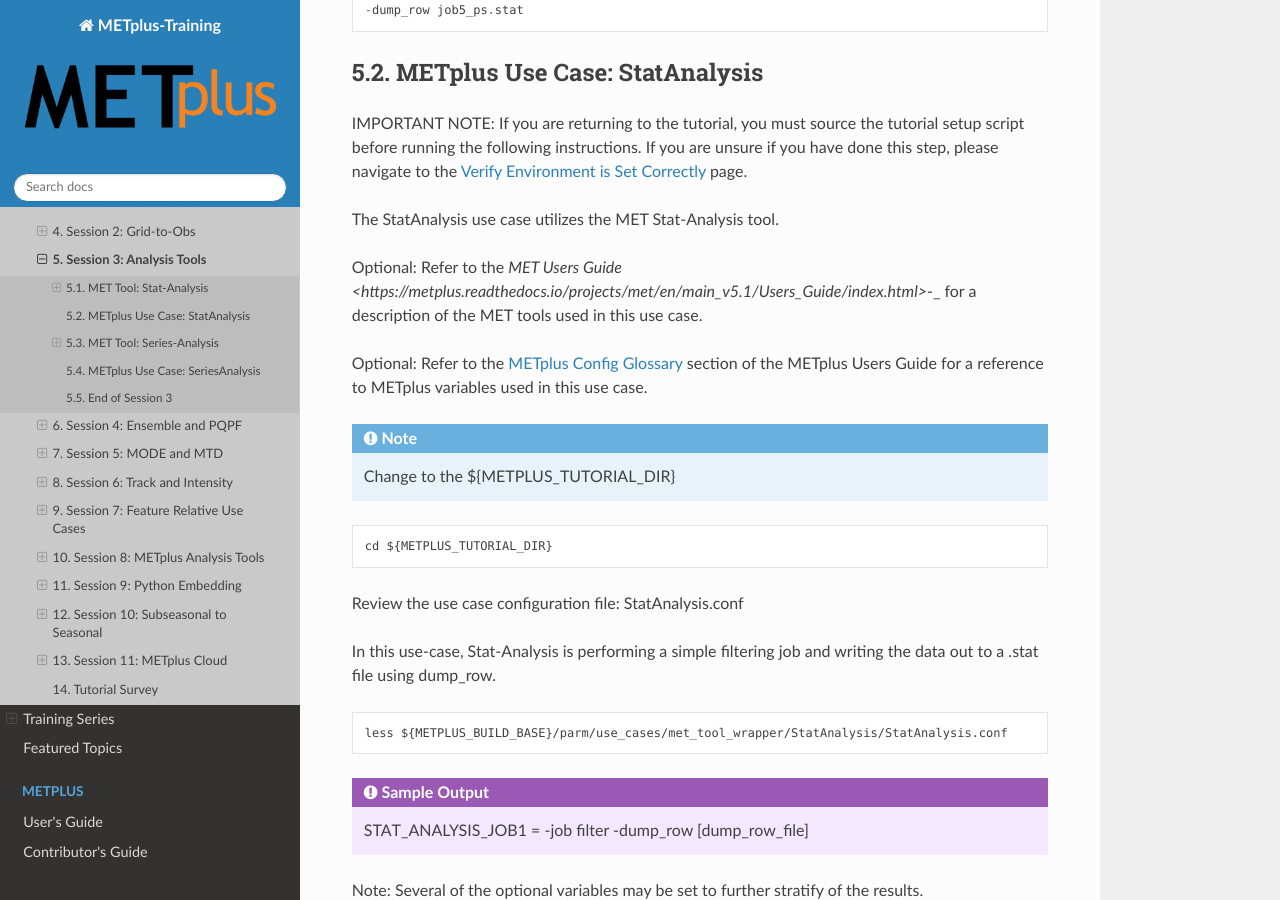
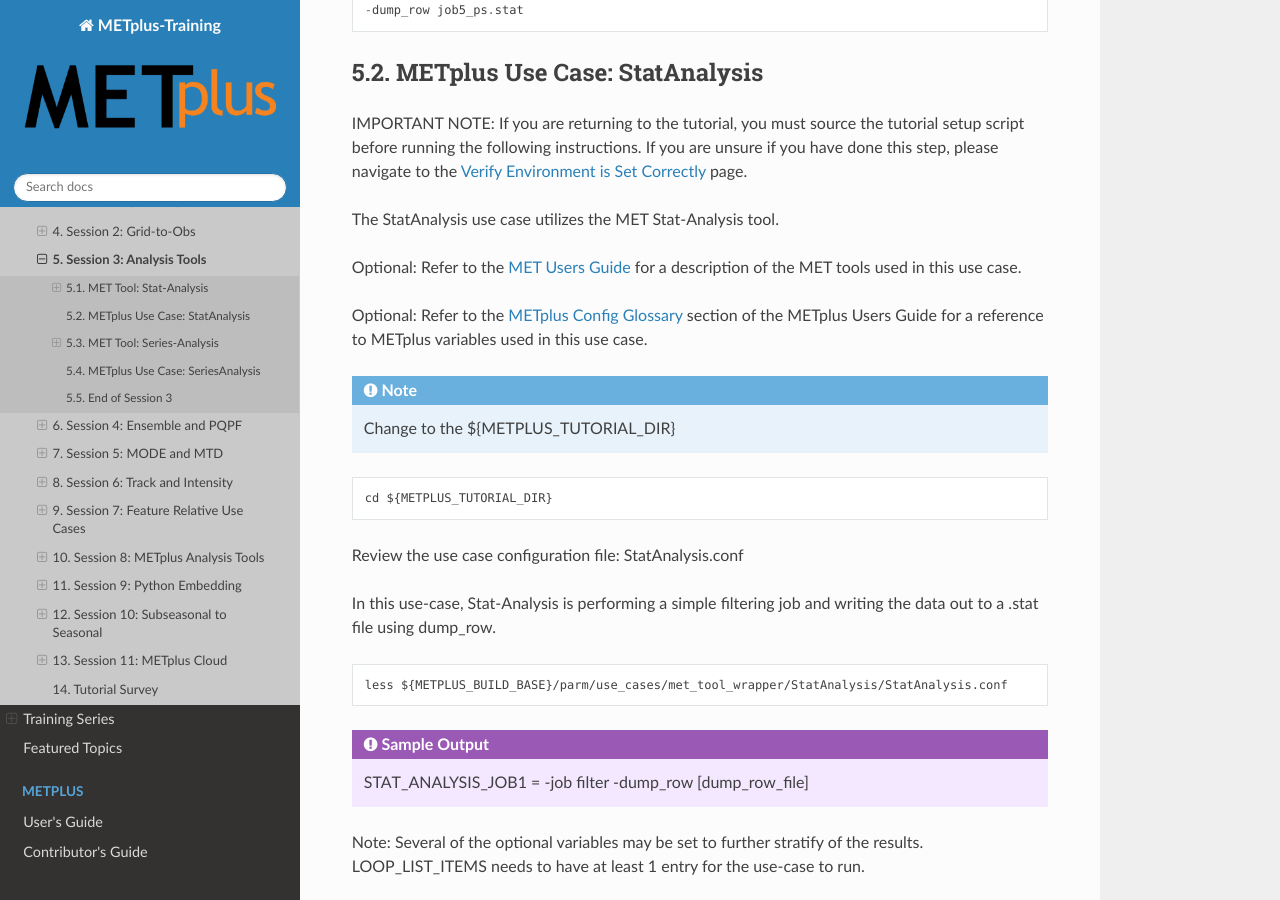
Before and after one commit to dtcenter/METplus-Training, a Sphinx documentation site: the page built from docs/Tutorial/v5.0/Session_3_Analysis_Tools.rst, in a window 1280 px wide and 900 px high, scrolled down 9811 px. Built offline with Sphinx 7.4.7 and the Read the Docs theme 3.1.0, drawn with Linux system fonts in a browser that asks for light colours.

Commit message:
fixing typo

```diff
--- a/docs/Tutorial/v5.0/Session_3_Analysis_Tools.rst
+++ b/docs/Tutorial/v5.0/Session_3_Analysis_Tools.rst
@@ -436,7 +436,7 @@
 
 The StatAnalysis use case utilizes the MET Stat-Analysis tool.
 
-Optional: Refer to the `MET Users Guide <https://metplus.readthedocs.io/projects/met/en/main_v5.1/Users_Guide/index.html>`-_ for a description of the MET tools used in this use case.
+Optional: Refer to the `MET Users Guide <https://metplus.readthedocs.io/projects/met/en/main_v5.1/Users_Guide/index.html>`_ for a description of the MET tools used in this use case.
 
 Optional: Refer to the `METplus Config Glossary <https://metplus.readthedocs.io/en/main_v5.1/Users_Guide/glossary.html>`_ section of the METplus Users Guide for a reference to METplus variables used in this use case.
 
```
